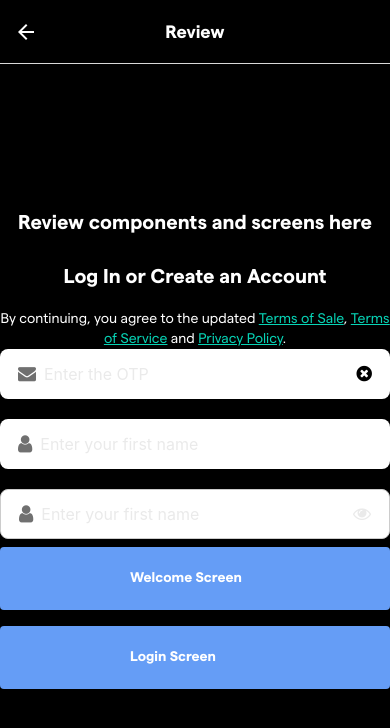
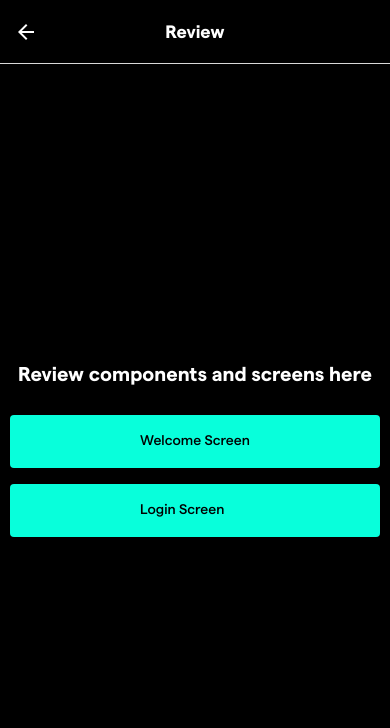
Before and after one commit to thebuildershq/troott-client-mobile, a React Native app: screen /Welcome in a window 390 px wide. Shown: the top 728 px of the page. Built offline with nearby package versions, Linux system fonts and the light colour scheme.

Commit message:
enhancement: AuthHeader, OAUth Buttons and Button Components

```diff
--- a/src/assets/styles/components.tsx
+++ b/src/assets/styles/components.tsx
@@ -41,16 +41,16 @@ const componentStyles = StyleSheet.create({
     alignItems: "center",
     flexDirection: "row",
     paddingHorizontal: 130,
-    paddingVertical: 23,
-    backgroundColor: palette.lightBlue,
+    paddingVertical: 18,
+    backgroundColor: palette.baseGreen,
   },
   buttonText: {
-    color: palette.white,
-    fontFamily: fonts.family.matterBold,
+    color: palette.baseBlack,
+    fontFamily: fonts.family.matterMedium,
   },
   //ButtonPrimary
   buttonPrimary: {
-    backgroundColor: palette.lightBlue,
+    backgroundColor: palette.baseGreen,
   },
   //ButtonSecondary
   buttonSecondary: {
@@ -64,6 +64,7 @@ const componentStyles = StyleSheet.create({
     borderColor: palette.lightBlue,
     borderWidth: 1,
   },
+
 
   //Auth Styles
   backButton: {
@@ -132,42 +133,24 @@ const componentStyles = StyleSheet.create({
 
 
   //OAuth
-  oAuthbutton: {
-    padding: spacing.space16,
+  oAuthbuttonBase: {
+    alignItems: "center",
+    justifyContent: "center",
     marginVertical: spacing.space8,
-    borderRadius: spacing.space4,
+  },
+  oAuthtext: {
+    fontFamily: fonts.family.matterLight,
+    fontSize: 16,
+  },
+  oAuthrow: {
+    flexDirection: "row",
     alignItems: "center",
-    flexDirection: "row",
-    paddingHorizontal: 130,
-    paddingVertical: 23,
-    backgroundColor: palette.lightBlue,
-  },
-  appleButton: {
-    backgroundColor: "#000",
-  },
-  googleButton: {
-    backgroundColor: "#fff",
-    borderWidth: 1,
-    borderColor: "#ddd",
-  },
-  oAuthbuttonText: {
-    color: palette.white,
-    fontFamily: fonts.family.matterBold,
-    fontSize: 16,
-    marginLeft: 10,
-  },
-  buttonTextGoogle: {
-    fontSize: 16,
-    marginLeft: 10,
-    fontFamily: fonts.family.matterBold,
-    color: palette.white,
+    gap: 10,
   },
   icon: {
     marginRight: 8,
-  },
-  googleIcon: {
-    width: 20,
-    height: 20,
+    width: 18,
+    height: 18,
   },
 
 
@@ -204,6 +187,8 @@ const componentStyles = StyleSheet.create({
   },
   ticon: {
     marginHorizontal: -50,
+    width: 20,
+    height: 20,
   },
 });
 
--- a/src/designSystem/components/Buttons/Button.tsx
+++ b/src/designSystem/components/Buttons/Button.tsx
@@ -5,9 +5,10 @@ import { spacing } from "../../theme/spacing";
 import { palette } from "../../theme/palette";
 import { fonts } from "../../theme/font";
 import { IButton } from "../../../utils/interface.utl";
+import componentStyles from "../../../assets/styles/components";
 
 
-export const Button = ( Bprops: IButton) => {
+const Button = ( Bprops: IButton) => {
 
   const {
     title,
@@ -77,7 +78,7 @@ export const Button = ( Bprops: IButton) => {
     <TouchableOpacity onPress={onPress} disabled={disabled || loading} activeOpacity={0.7}>
       <View
         style={[
-          styles.buttonBase,
+          componentStyles.oAuthbuttonBase,
           getVariantStyles(),
           {
             alignSelf,
@@ -96,9 +97,9 @@ export const Button = ( Bprops: IButton) => {
           <Feather name="loader" size={32} color={variant === "outline" ? palette.baseWhite ? "grey": palette.green400 : palette.baseBlack} />
           </Animated.View>
         ) : (
-          <View style={left || right ? styles.row : {}}>
+          <View style={left || right ? componentStyles.row : {}}>
             {left}
-            <Text style={[styles.text, { color: variant === "outline" ? (palette[backgroundColor as keyof typeof palette] || "grey") : palette[color as keyof typeof palette] }]}>
+            <Text style={[componentStyles.buttonText, { color: variant === "outline" ? (palette[backgroundColor as keyof typeof palette] || "grey") : palette[color as keyof typeof palette] }]}>
               {title}
             </Text>
             {right}
@@ -109,19 +110,4 @@ export const Button = ( Bprops: IButton) => {
   );
 };
 
-const styles = StyleSheet.create({
-  buttonBase: {
-    alignItems: "center",
-    justifyContent: "center",
-    marginVertical: spacing.space8,
-  },
-  text: {
-    fontFamily: fonts.family.matterBold,
-    fontSize: 16,
-  },
-  row: {
-    flexDirection: "row",
-    alignItems: "center",
-    gap: 10,
-  },
-});
+export default Button
--- a/src/designSystem/layouts/AuthHeader.tsx
+++ b/src/designSystem/layouts/AuthHeader.tsx
@@ -6,7 +6,7 @@ import componentStyles from "../../assets/styles/components";
 const AuthHeader = () => {
   return (
     <View>
-      <View style={customStyles.mt10}></View>
+      <View style={customStyles.mt30}></View>
       <Text style={componentStyles.title}>Log In or Create an Account</Text>
       <View style={customStyles.mt10}></View>
       <Text style={componentStyles.subText}>
--- a/src/designSystem/layouts/OAuth.tsx
+++ b/src/designSystem/layouts/OAuth.tsx
@@ -3,7 +3,7 @@ import React from "react";
 import Icon from "react-native-vector-icons/FontAwesome";
 import componentStyles from "../../assets/styles/components";
 import customStyles from "../../assets/styles/custom";
-import { Button } from "../components/Buttons/Button";
+import Button  from "../components/Buttons/Button";
 import { palette } from "../theme/palette";
 import { spacing } from "../theme/spacing";
 
@@ -27,28 +27,29 @@ const OAuth = () => {
   };
 
   return (
-    <View style={customStyles.mt10}>
+    <View>
       <View style={componentStyles.OrCongtainer}>
         <View style={componentStyles.line} />
         <Text style={componentStyles.orText}>or</Text>
         <View style={componentStyles.line} />
       </View>
 
-      <View style={customStyles.mt25}></View>
+      <View style={[customStyles.mt10, ]}></View>
+
       <Button
         title="Sign in with Apple"
         variant="outline"
         left={
           <Icon
             name="apple"
-            size={20}
-            color="white"
+            size={18}
+            color={palette.baseWhite}
             style={componentStyles.icon}
           />
         }
         backgroundColor={palette.baseWhite}
         paddingVertical={spacing.space16}
-        borderRadius={spacing.space4}
+        borderRadius={spacing.space6}
         onPress={signInWithApple}
         loading={false}
         disabled={false}
@@ -60,8 +61,8 @@ const OAuth = () => {
         left={
           <Icon
             name="google"
-            size={20}
-            color="white"
+            size={18}
+            color={palette.baseWhite}
             style={componentStyles.icon}
           />
         }
--- a/src/designSystem/theme/spacing.tsx
+++ b/src/designSystem/theme/spacing.tsx
@@ -2,6 +2,7 @@ export const spacing = {
     none: 0,
     space2: 2,
     space4: 4,
+    space6: 6,
     space8: 8,
     space10: 10,
     space12: 12,
--- a/src/screens/Auth/LoginScreen.tsx
+++ b/src/screens/Auth/LoginScreen.tsx
@@ -12,7 +12,7 @@ import { palette } from "../../designSystem/theme/palette";
 import { INavigation } from "../../utils/type.util";
  import CustomTextInput from "../../designSystem/components/Input/TextInput";
 import PasswordInput from "../../designSystem/components/Input/PasspwordInput";
-import { Button } from "../../designSystem/components/Buttons/Button";
+import  Button  from "../../designSystem/components/Buttons/Button";
 import { spacing } from "../../designSystem/theme/spacing";
 import componentStyles from "../../assets/styles/components";
 //import CustomTextInput from "../../designSystem/components/Input/CustomTextInput";
@@ -21,9 +21,15 @@ const LoginScreen = () => {
   const navigation = useNavigation<INavigation>();
   const [text, setText] = useState("");
   const [password, setPassword] = useState("")
+  const [loginUser, setLoginUser] = useState(false);
+
 
   const handleSubmit = () => {
-    return
+    setLoginUser(true)
+    setTimeout(() => {
+      navigation.navigate("Welcome");
+      setLoginUser(false);
+    }, 2000);
   }
 
   return (
@@ -45,9 +51,8 @@ const LoginScreen = () => {
               keyboardType="default"
               variant="outline"
               disabled={false}
-              rightIcon={<Icon name="check" size={16} color={palette.white} />}
               backgroundColor={palette.grey700}
-              leftIcon={<Icon name="envelope" size={16} color={palette.white} />}
+              leftIcon={<Icon name="envelope" size={16} color={palette.grey400} />}
             />
           </View>
 
@@ -66,10 +71,10 @@ const LoginScreen = () => {
             variant="outline"
             disabled={false}
             borderRadius={spacing.space64}
-            showPasswordIcon={<Icon name="eye" size={20} color="gray" />}
-            hidePasswordIcon={<Icon name="eye-slash" size={20} color="gray" />}
+            showPasswordIcon={<Icon name="eye" size={20} color={palette.grey400} />}
+            hidePasswordIcon={<Icon name="eye-slash" size={20} color={palette.grey400} />}
             backgroundColor={palette.grey700}
-            leftIcon={<Icon name="lock" size={18} color={palette.grey100} />}
+            leftIcon={<Icon name="lock" size={18} color={palette.grey400} />}
             />
 
           </View>
@@ -80,19 +85,19 @@ const LoginScreen = () => {
             <Text style={componentStyles.urlText}>Forgot Password?</Text>
           </View>
 
+          <View style={customStyles.mt5}></View>
+
           <Button
           title="Continue"
+          variant="primary"
           onPress={handleSubmit}
           paddingVertical={spacing.space18}
-          disabled={false}
-          loading={false}
+          disabled={loginUser}
+          loading={loginUser}
           borderRadius={spacing.space4}
 
           ></Button>
 
-
-
-          <View style={customStyles.mt5}></View>
           <OAuth />
         </View>
       </AuthRoot>
--- a/src/screens/Auth/WelcomeScreen.tsx
+++ b/src/screens/Auth/WelcomeScreen.tsx
@@ -5,7 +5,7 @@ import customStyles from "../../assets/styles/custom";
 import { SafeAreaView } from "react-native-safe-area-context";
 import { IMAGES } from "../../assets/images/images";
 import CustomImage from "../../designSystem/components/Images/Images";
-import { Button } from "../../designSystem/components/Buttons/Button";
+import  Button  from "../../designSystem/components/Buttons/Button";
 import { spacing } from "../../designSystem/theme/spacing";
 import { palette } from "../../designSystem/theme/palette";
 
--- a/src/screens/Review.tsx
+++ b/src/screens/Review.tsx
@@ -19,14 +19,30 @@ const Review = () => {
 
   return (
     <SafeAreaView style={customStyles.container}>
-
       <View>
-        <Text style={customStyles.text}>Review components and screens here</Text>
+        <Text style={customStyles.text}>
+          Review components and screens here
+        </Text>
       </View>
 
       <View style={customStyles.mt20}>
-        <AuthHeader />
+        <View>
+          <TouchableOpacity
+            style={componentStyles.button}
+            onPress={() => navigation.navigate("Welcome")}
+          >
+            <Text style={componentStyles.buttonText}>Welcome Screen</Text>
+          </TouchableOpacity>
+          <TouchableOpacity
+            style={componentStyles.button}
+            onPress={() => navigation.navigate("Login")}
+          >
+            <Text style={componentStyles.buttonText}>Login Screen</Text>
+          </TouchableOpacity>
+        </View>
 
+        {/* <AuthHeader /> */}
+        {/*
         <View>
           <CustomTextInput
             value={text}
@@ -46,11 +62,11 @@ const Review = () => {
               </TouchableOpacity>
             }
           />
-        </View>
+        </View> */}
 
-        <View style={customStyles.mt20}></View>
+        {/* <View style={customStyles.mt20}></View> */}
 
-        <View>
+        {/* <View>
           <CustomTextInput
             value={text}
             id="text"
@@ -64,9 +80,9 @@ const Review = () => {
           />
         </View>
 
-        <View style={customStyles.mt20}></View>
+        <View style={customStyles.mt20}></View> */}
 
-        <View>
+        {/* <View>
           <CustomTextInput
             value={text}
             id="text"
@@ -80,23 +96,7 @@ const Review = () => {
               <Icon name="user" size={20} color={palette.grey400} />
             }
           />
-        </View>
-
-
-        <View>
-          <TouchableOpacity
-            style={componentStyles.button}
-            onPress={() => navigation.navigate("Welcome")}
-          >
-            <Text style={componentStyles.buttonText}>Welcome Screen</Text>
-          </TouchableOpacity>
-          <TouchableOpacity
-            style={componentStyles.button}
-            onPress={() => navigation.navigate("Login")}
-          >
-            <Text style={componentStyles.buttonText}>Login Screen</Text>
-          </TouchableOpacity>
-        </View>
+        </View> */}
       </View>
     </SafeAreaView>
   );
```
